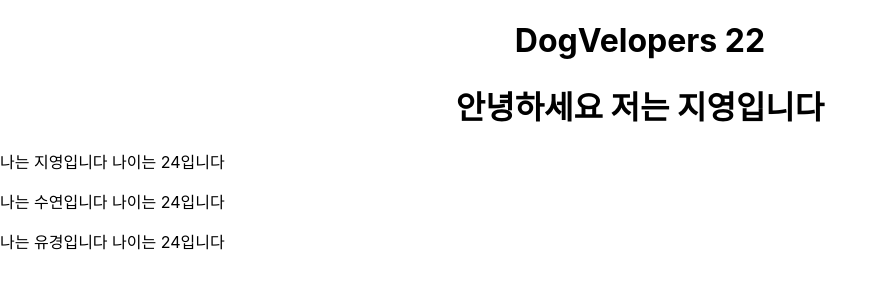
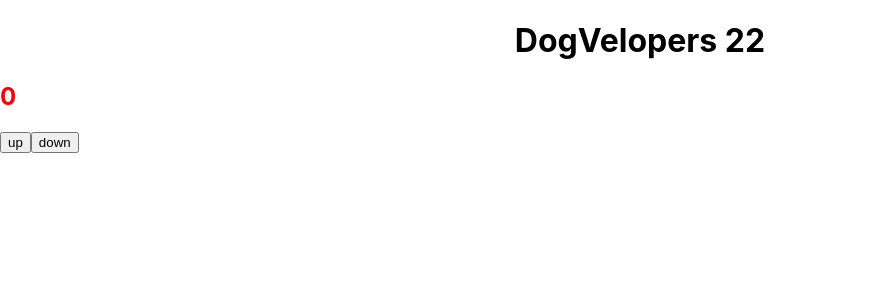
Before and after one commit to dogVelopers/2022-FE-React-01, a React (Create React App) app: page / in a window 1280 px wide. Shown: the top 300 px of the page, without its empty margins (0-888 px from the left). Built offline with nearby package versions, Linux system fonts and the light colour scheme.

Commit message:
지영 FE-3 과제완료

```diff
--- a/src/App.css
+++ b/src/App.css
@@ -15,3 +15,9 @@ body {
 h1 {
   text-align: center;
 }
+.odd {
+  color: black;
+}
+.even {
+  color: red;
+}
--- a/src/App.tsx
+++ b/src/App.tsx
@@ -1,19 +1,51 @@
 import "./App.css";
-import Person from "./components/Person";
-// const people = ["지영", "지인", "지은"];
-const people = [
-  { name: "지영", age: 24 },
-  { name: "수연", age: 24 },
-  { name: "유경", age: 24 },
-];
+import { useState, useEffect, useRef, useMemo, useCallback, memo } from "react";
+//memo,callback최적화
 function App() {
+  const [number, setNumber] = useState<number>(0);
+  function onClickUpButton() {
+    setNumber((prev) => prev + 1);
+
+    //비동기적으로 실행되기 때문
+    //리액트는 virtual dom 이기 때문에
+  }
+  function onClickDownButton() {
+    setNumber((prev) => prev - 1);
+  }
+  // useEffect(() => {
+  //   console.log(number);
+  //   //컴포넌트마운트
+  //   //의존성 배열의 값이 바뀔때
+
+  //   const timeout = setTimeout(() => {
+  //     console.log("hello");
+  //   }, 1000);
+  //   console.log(buttonRef.current);
+  //   // if (!buttonRef.current) return;
+  //   // buttonRef.current.addEventListener("click", () => {
+  //   //   setNumber((prev) => prev - 1);
+  //   // });
+  //   //컴포넌트언마운트
+  //   //청소할 때
+  //   // return () => {
+  //   //   // clearTimeout(timeout);
+  //   //   // console.log("끝");
+  //   // };
+  // }, []);
+  // const buttonRef = useRef<HTMLButtonElement>(null); //자바스크립트코드에서 Html을 사용하고 싶을 때?
+
   return (
     <div>
       <h1>DogVelopers 22</h1>
-      <h1>안녕하세요 저는 지영입니다</h1>
-      {people.map((e) => {
-        return <Person name={e.name} age={e.age} />;
-      })}
+
+      {number % 2 === 0 ? (
+        <h2 className="even">{number}</h2>
+      ) : (
+        <h2 className="odd">{number}</h2>
+      )}
+      <button onClick={onClickUpButton}>up</button>
+      <button onClick={onClickDownButton}>down</button>
+      {/* <button ref={buttonRef}>down</button> */}
     </div>
   );
 }
```
